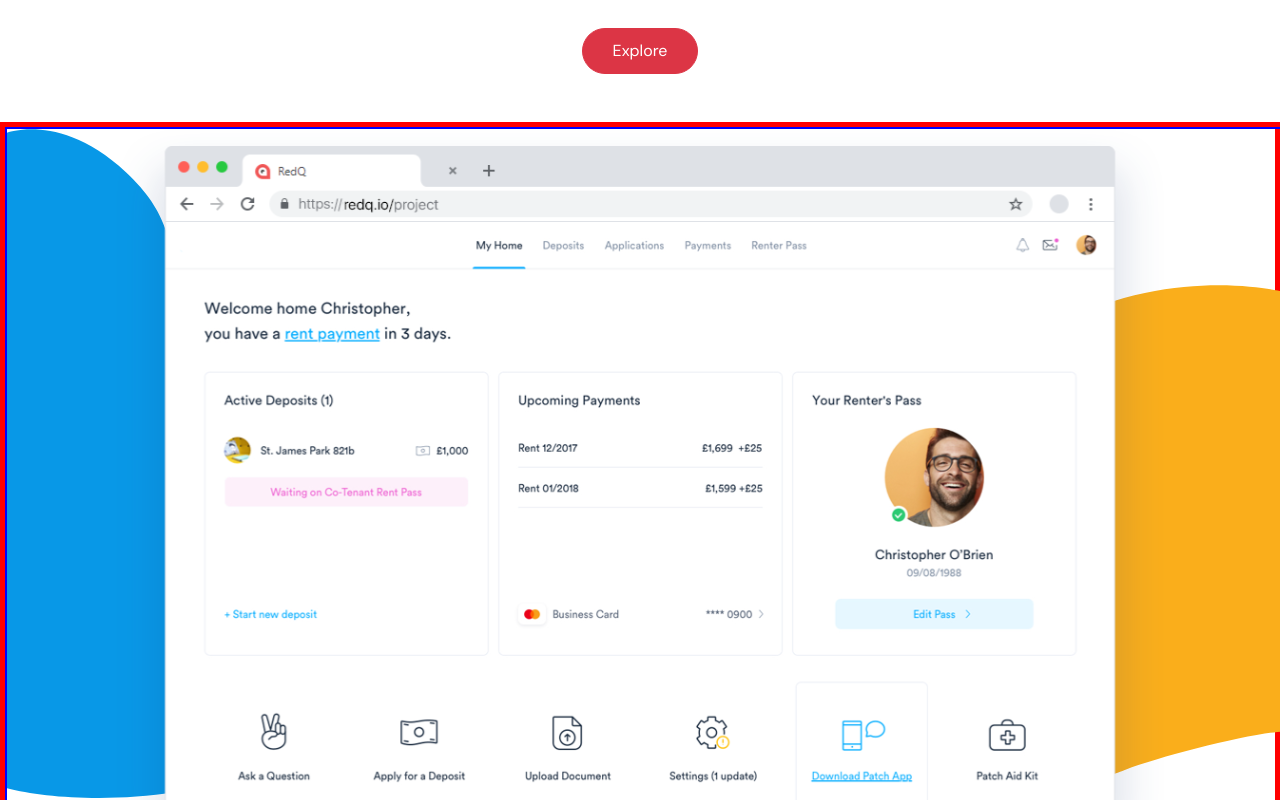
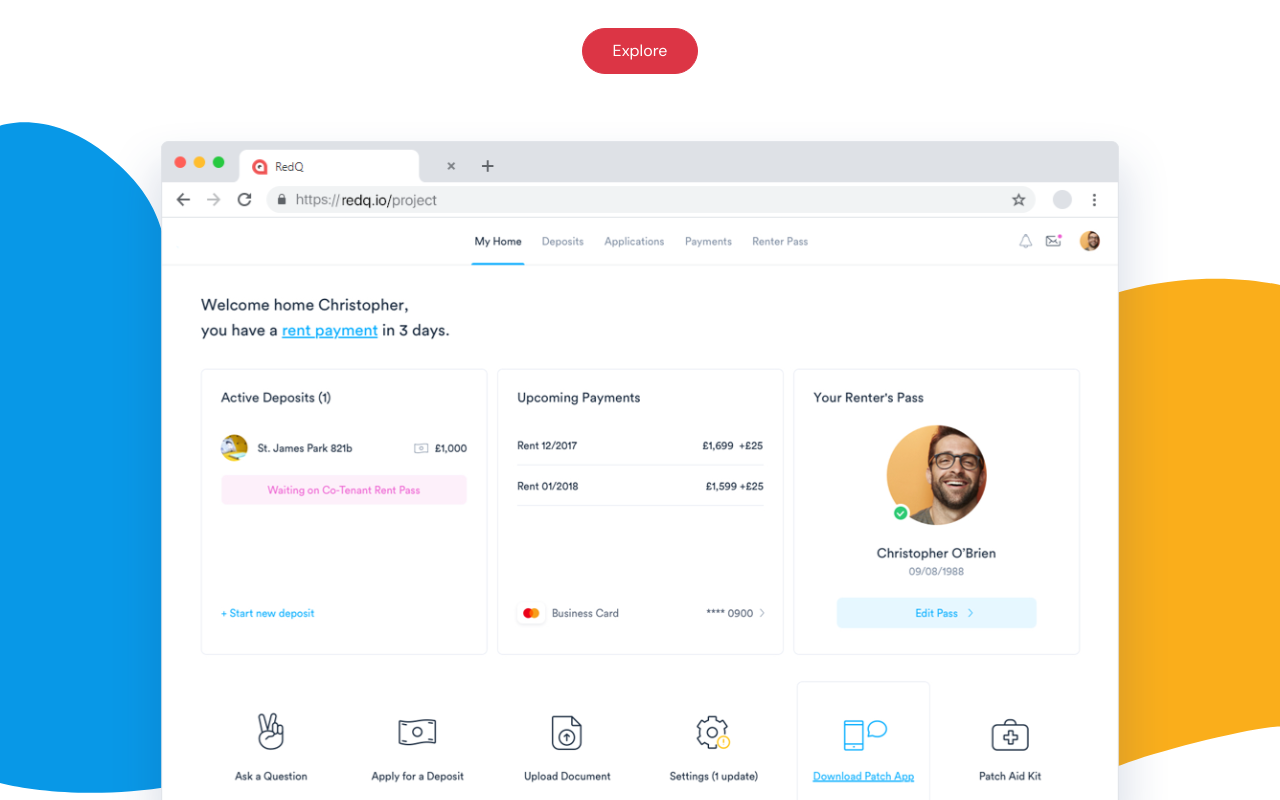
Before and after one commit to SagarDalal15/nextjs-startup-website, a Next.js app: page / in a window 1280 px wide. Shown: the part 440-1240 px from the top of the page. Built offline with nearby package versions, Linux system fonts and the light colour scheme.

Commit message:
Initial Commit

```diff
--- a/components/home-section/style.module.css
+++ b/components/home-section/style.module.css
@@ -15,11 +15,9 @@
   background-size: contain;
   height: fit-content;
   width: 100%;
-  border: 5px solid red;
 }
 
 .rearImgDiv {
-  border: 2px solid blue;
   position: absolute;
   width: 100%;
   height: fit-content;
```
